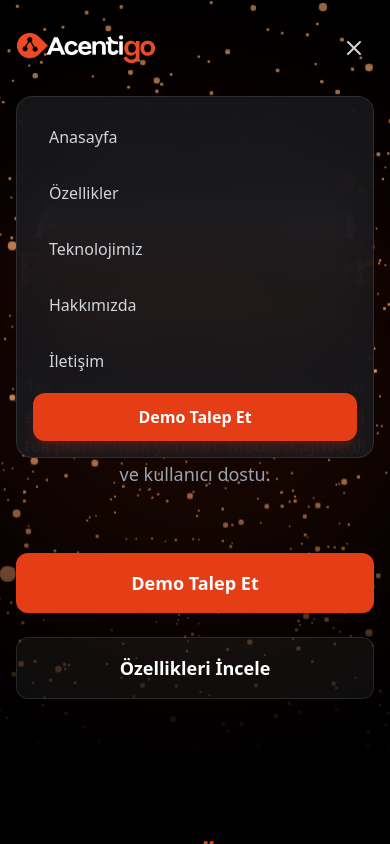
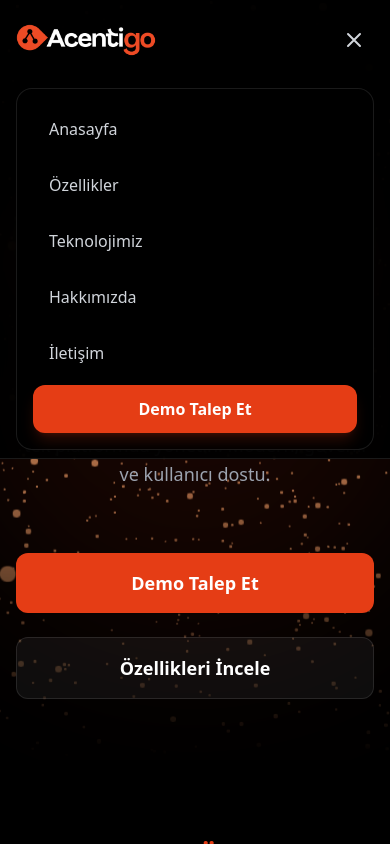
Before and after one commit to meliksahgok/acentigo-marketing, a Next.js app: page / in a window 390 px wide. Both pictures are taken after a click on the button "Menu". Shown: the top 844 px of the page. Built offline with nearby package versions, Linux system fonts and the light colour scheme.

Commit message:
Force solid navbar background on mobile menu open (global fix)

```diff
--- a/components/Navigation.tsx
+++ b/components/Navigation.tsx
@@ -27,8 +27,8 @@
 
   return (
     <nav
-      className={`fixed top-0 w-full z-50 transition-all duration-300 ${scrolled
-        ? 'bg-black/80 backdrop-blur-md border-b border-white/10 py-2'
+      className={`fixed top-0 w-full z-50 transition-all duration-300 ${scrolled || isMenuOpen
+        ? 'bg-black/95 backdrop-blur-xl border-b border-white/10 py-2'
         : 'bg-transparent border-transparent py-4'
         }`}
     >
@@ -96,7 +96,7 @@
           className={`md:hidden overflow-hidden transition-all duration-300 ease-in-out ${isMenuOpen ? 'max-h-96 opacity-100 mt-4' : 'max-h-0 opacity-0'
             }`}
         >
-          <div className="bg-zinc-900/90 backdrop-blur-xl rounded-2xl border border-white/10 p-4 space-y-2">
+          <div className="bg-black/95 backdrop-blur-xl rounded-2xl border border-white/10 p-4 space-y-2">
             {navLinks.map((link) => (
               <Link
                 key={link.href}
```
